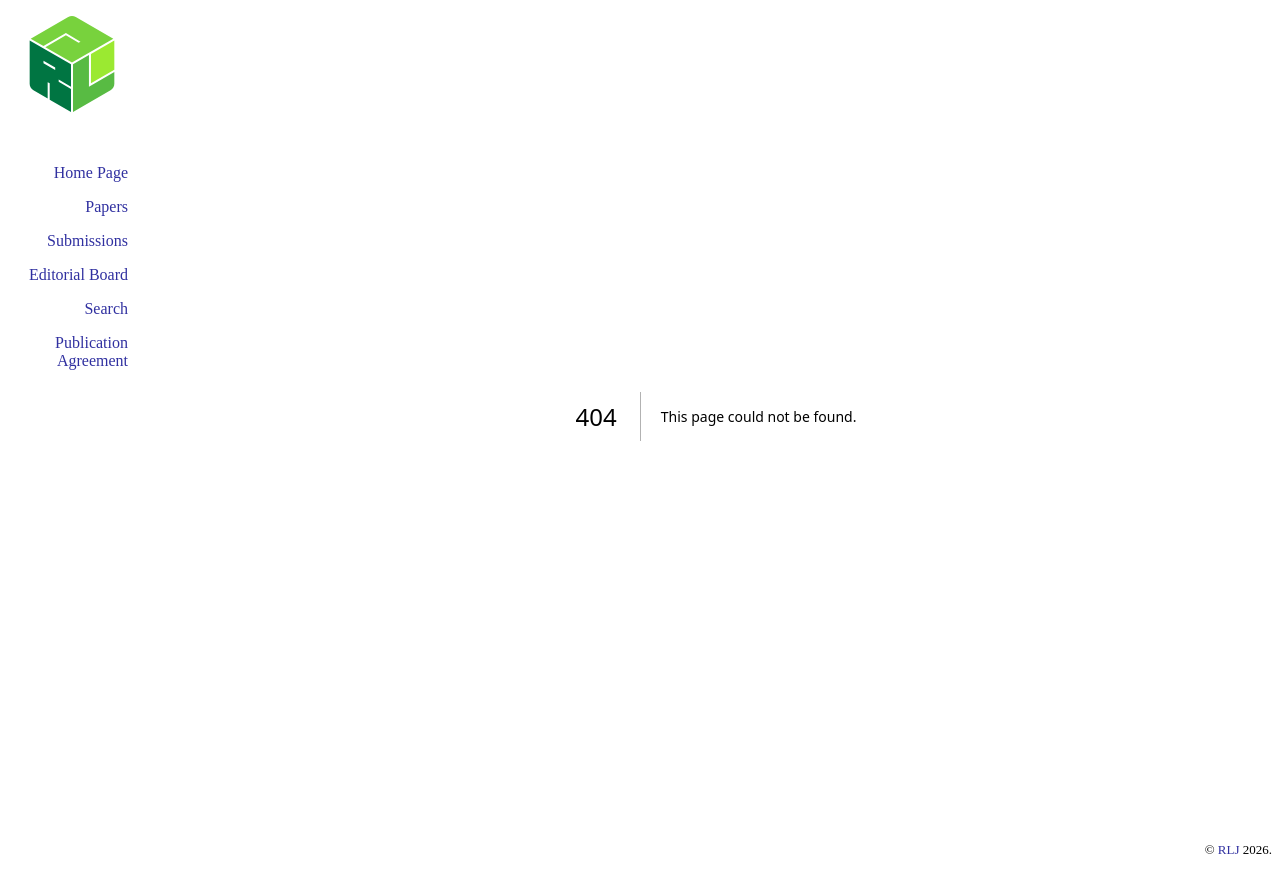
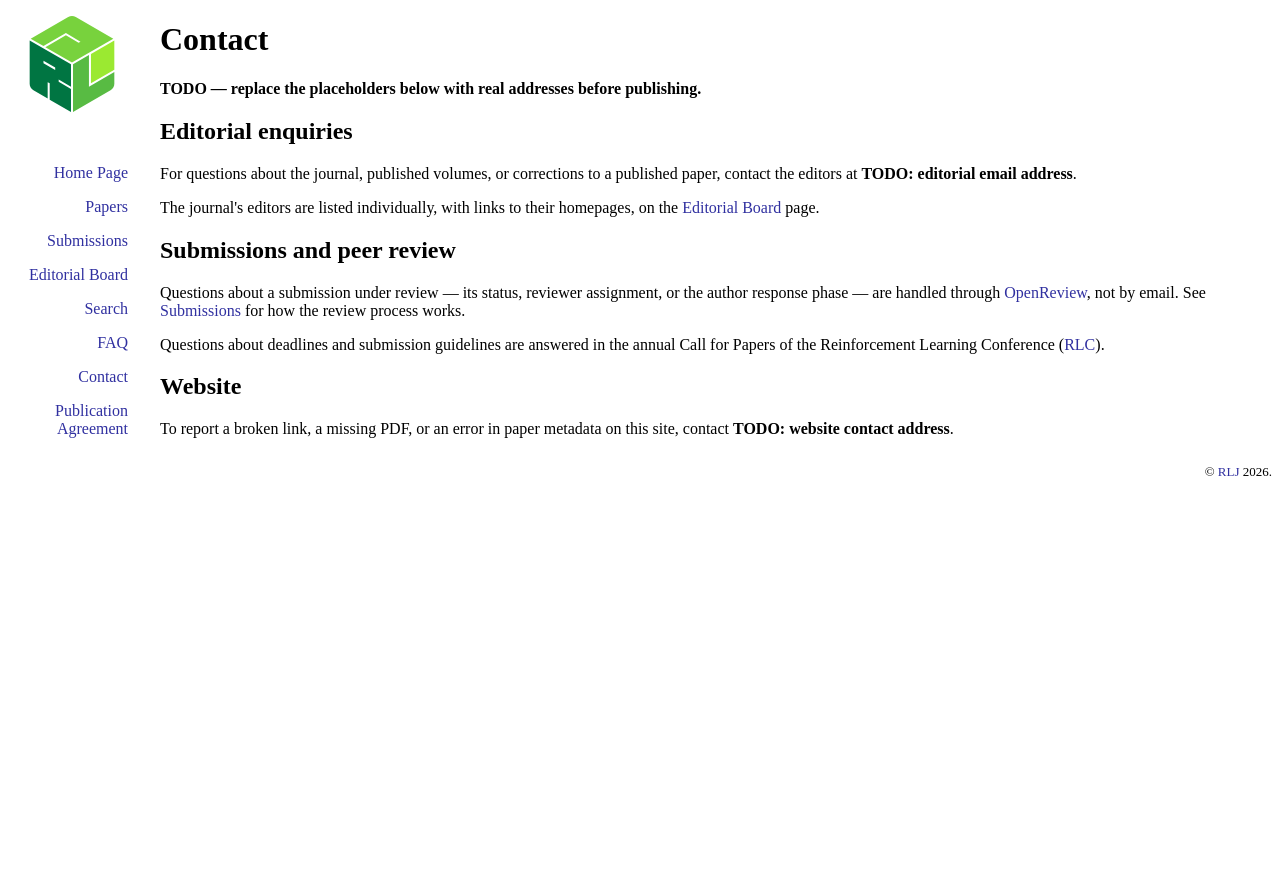
Before and after one commit to rl-journal/rlj-website, a Next.js app: page /contact in a window 1280 px wide. Before the commit this address had no page. After the commit the page ends 800 px from the top, so only its background shows below. Built offline with nearby package versions, Linux system fonts and the light colour scheme.

Commit message:
add contact and faq page

```diff
--- /dev/null
+++ b/app/contact/page.tsx
@@ -0,0 +1,8 @@
+import type { Metadata } from "next";
+import { getPageHtml } from "@/lib/content";
+
+export const metadata: Metadata = { title: "Contact" };
+
+export default function ContactPage() {
+  return <div dangerouslySetInnerHTML={{ __html: getPageHtml("contact") }} />;
+}
--- a/components/Sidebar.tsx
+++ b/components/Sidebar.tsx
@@ -4,6 +4,8 @@ const navLinks = [
   { href: "/submit", label: "Submissions" },
   { href: "/board", label: "Editorial Board" },
   { href: "/search", label: "Search" },
+  { href: "/faq", label: "FAQ" },
+  { href: "/contact", label: "Contact" },
   {
     href: "https://rlj.cs.umass.edu/RLC_Publication_Agreement_Form.pdf",
     label: "Publication Agreement",
--- /dev/null
+++ b/content/pages/contact.md
@@ -0,0 +1,27 @@
+# Contact
+
+**TODO — replace the placeholders below with real addresses before publishing.**
+
+## Editorial enquiries
+
+For questions about the journal, published volumes, or corrections to a published
+paper, contact the editors at **TODO: editorial email address**.
+
+The journal's editors are listed individually, with links to their homepages, on the
+[Editorial Board](/board) page.
+
+## Submissions and peer review
+
+Questions about a submission under review — its status, reviewer assignment, or the
+author response phase — are handled through
+[OpenReview](https://openreview.net/), not by email. See [Submissions](/submit) for
+how the review process works.
+
+Questions about deadlines and submission guidelines are answered in the annual Call
+for Papers of the Reinforcement Learning Conference
+([RLC](https://rl-conference.cc/)).
+
+## Website
+
+To report a broken link, a missing PDF, or an error in paper metadata on this site,
+contact **TODO: website contact address**.
```
Also changed, not shown: app/faq/page.tsx (added, +8 -0 lines), content/pages/faq.md (added, +24 -0 lines).
